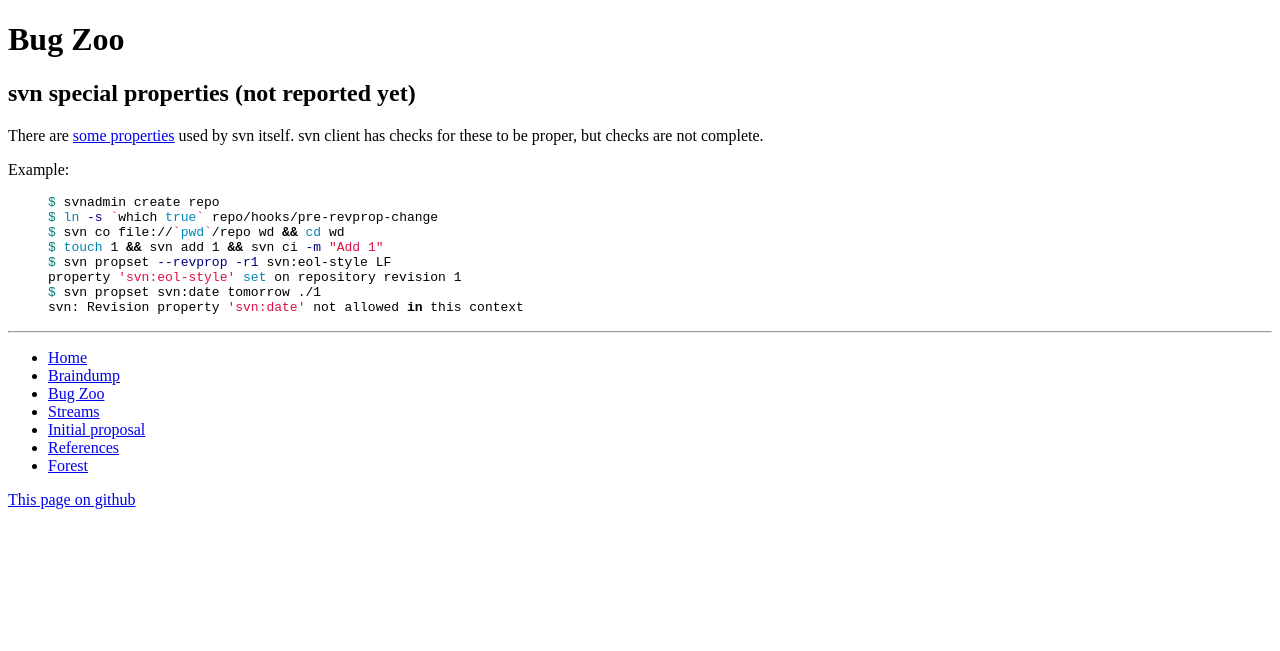
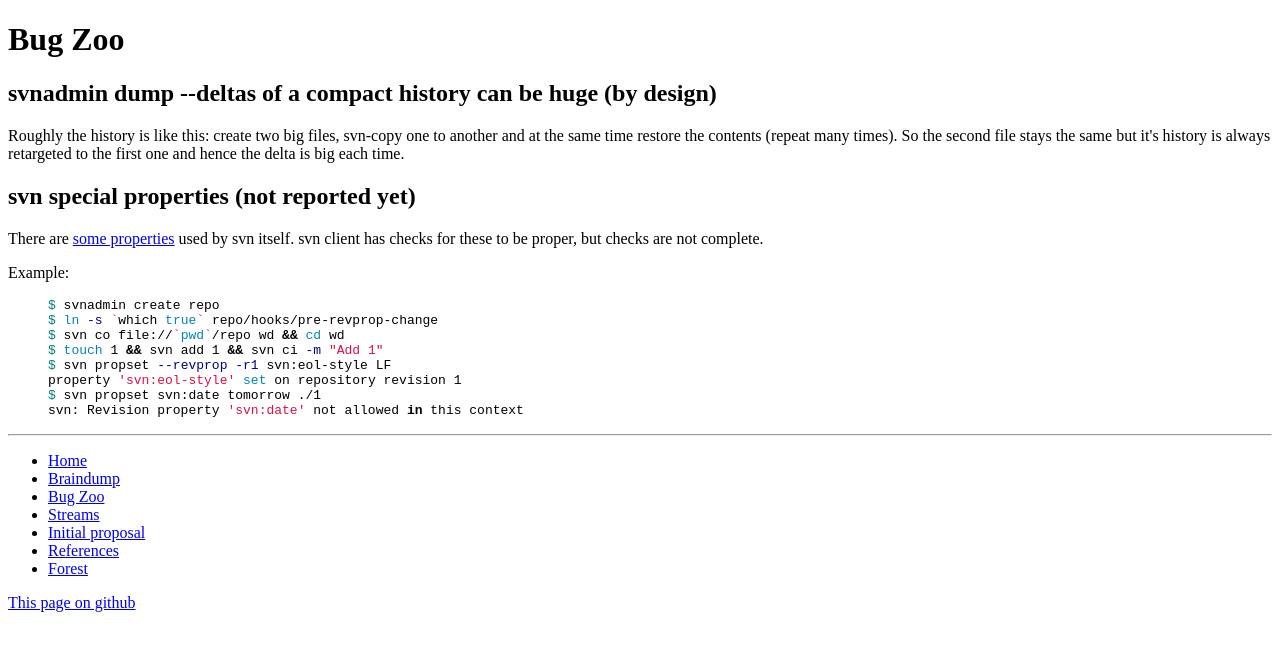
Before and after one commit to divanorama/gsoc11, a Jekyll site: the page built from bugzoo.html, in a window 1280 px wide. Shown: the top 651 px of the page. Built offline with Jekyll 4.4.1, drawn with Linux system fonts in a browser that asks for light colours.

Commit message:
Add one more so to say bug to the zoo.

```diff
--- a/bugzoo.html
+++ b/bugzoo.html
@@ -2,6 +2,11 @@
 layout: default
 title: Bug Zoo
 ---
+
+<h2>svnadmin dump --deltas of a compact history can be huge (by design)</h2>
+<p>Roughly the history is like this: create two big files, svn-copy one to another and at the same time
+restore the contents (repeat many times). So the second file stays the same but it's history is always
+retargeted to the first one and hence the delta is big each time.</p>
 
 <h2>svn special properties (not reported yet)</h2>
 <p>There are <a href="http://svnbook.red-bean.com/en/1.5/svn.ref.properties.html">some properties</a>
```
